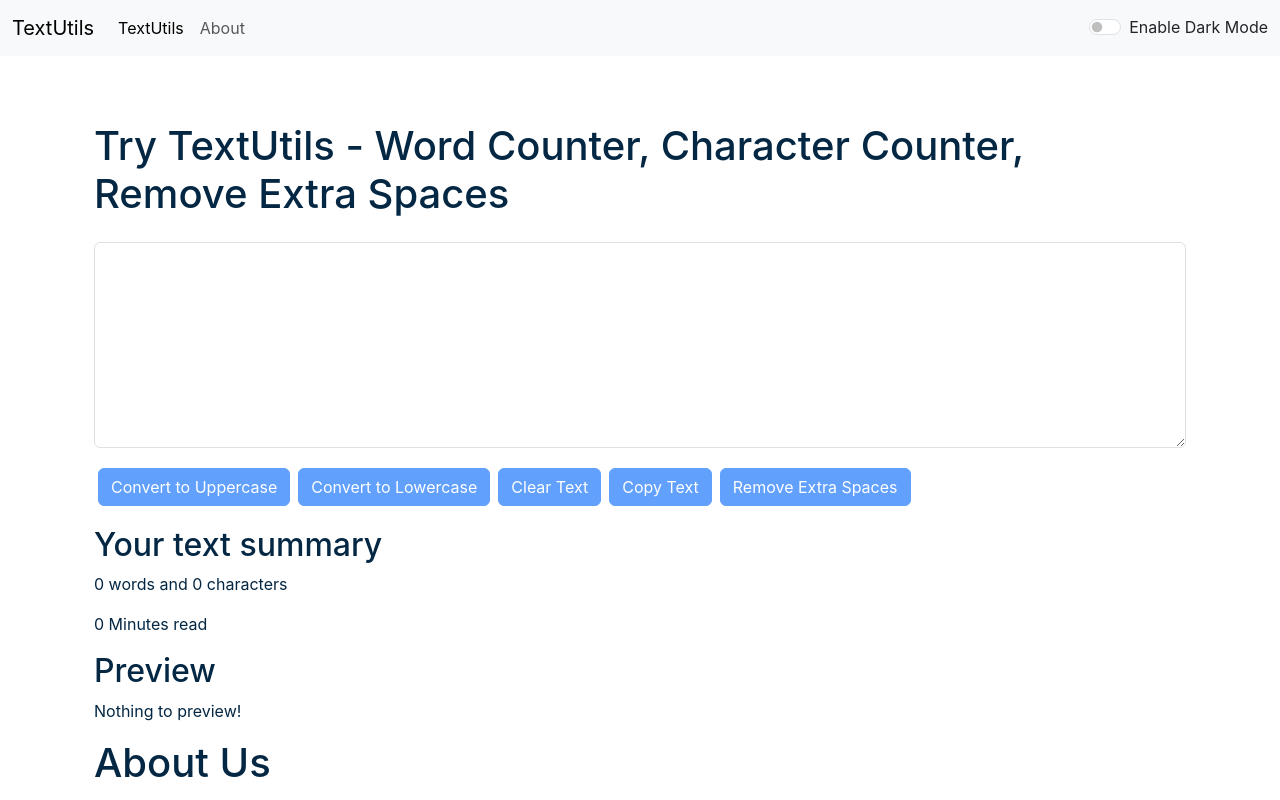
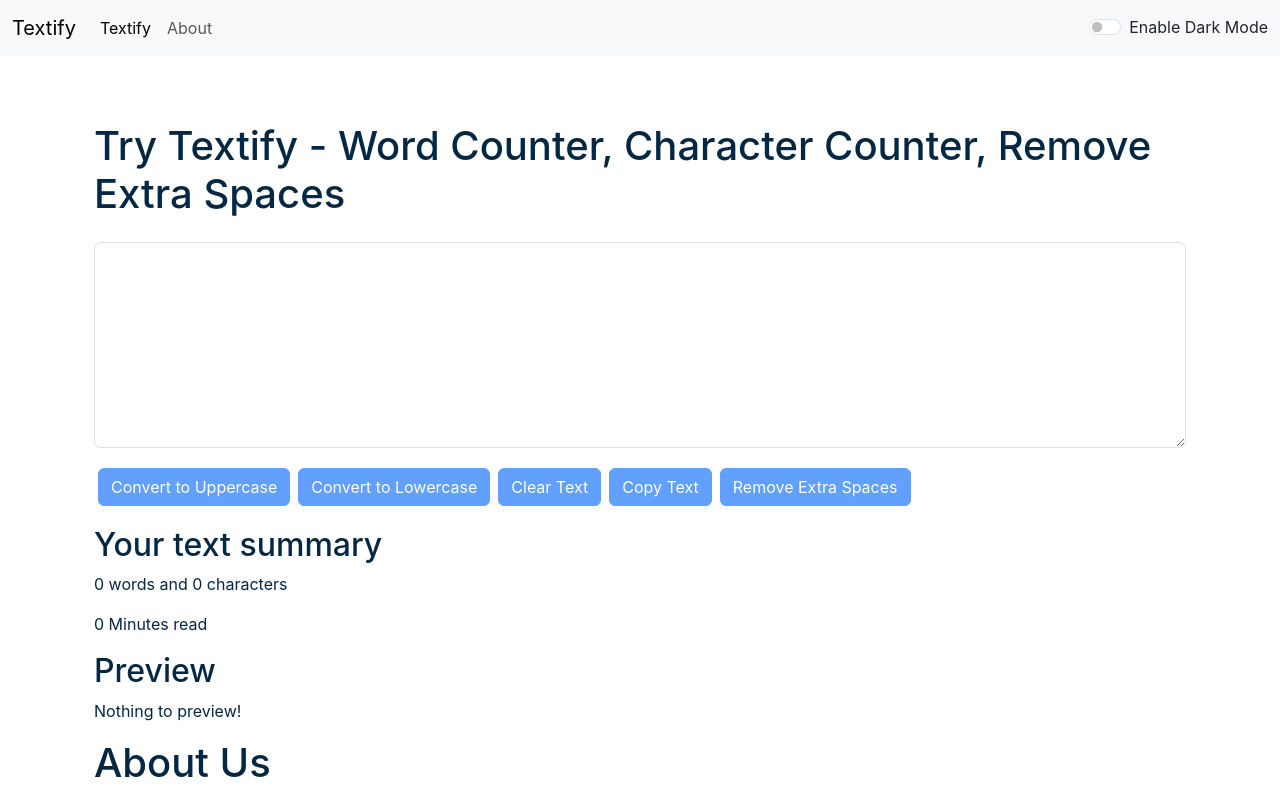
Before and after one commit to raghavranjan071/Textify_React, a React (Create React App) app: page / in a window 1280 px wide. Shown: the top 800 px of the page. Built offline with nearby package versions, Linux system fonts and the light colour scheme.

Commit message:
Commit after video 16 Status: Working

```diff
--- a/package.json
+++ b/package.json
@@ -1,4 +1,5 @@
 {
+  "homepage": "https://raghavranjan071.github.io/Textify_React",
   "name": "my-app",
   "version": "0.1.0",
   "private": true,
@@ -6,13 +7,16 @@
     "@testing-library/jest-dom": "^5.16.5",
     "@testing-library/react": "^13.4.0",
     "@testing-library/user-event": "^13.5.0",
+    "gh-pages": "^5.0.0",
     "react": "^18.2.0",
     "react-dom": "^18.2.0",
-    "react-router-dom": "^6.14.1",
+    "react-router-dom": "^6.14.2",
     "react-scripts": "5.0.1",
     "web-vitals": "^2.1.4"
   },
   "scripts": {
+    "predeploy": "npm run build",
+   "deploy": "gh-pages -d build",
     "start": "react-scripts start",
     "build": "react-scripts build",
     "test": "react-scripts test",
--- a/public/index.html
+++ b/public/index.html
@@ -7,7 +7,7 @@
     <meta name="theme-color" content="#000000" />
     <meta
       name="description"
-      content="TextUtils is a utility which can be used to manipulate your text in the way you want!"
+      content="Textify is a utility which can be used to manipulate your text in the way you want!"
     />
     <link rel="apple-touch-icon" href="%PUBLIC_URL%/logo192.png" />
 
@@ -16,7 +16,7 @@
     <script src="https://cdn.jsdelivr.net/npm/@popperjs/core@2.11.8/dist/umd/popper.min.js" integrity="sha384-I7E8VVD/ismYTF4hNIPjVp/Zjvgyol6VFvRkX/vR+Vc4jQkC+hVqc2pM8ODewa9r" crossorigin="anonymous"></script>
 
 
-    <title>TextUtils- Word | Counter Character Counter</title>
+    <title>Textify- Word | Counter Character Counter</title>
   </head>
   <body>
     <noscript>You need to enable JavaScript to run this app.</noscript>
--- a/src/App.js
+++ b/src/App.js
@@ -34,7 +34,7 @@
       setMode('dark');
       document.body.style.backgroundColor = '#042743';
       showAlert("Dark mode has been enabled", "success");
-      document.title = "TextUtils- Dark Mode"
+      document.title = "Textify- Dark Mode"
 
       //Used to add distractions
       // setInterval(()=>{
@@ -50,7 +50,7 @@
       setMode('light');
       document.body.style.backgroundColor = 'white';
       showAlert("Light mode has been enabled", "success");
-      document.title = "TextUtils- Light Mode"
+      document.title = "Textify- Light Mode"
     }
   }
   return (
@@ -60,7 +60,7 @@
 
       {/* <Router> */}
 
-        <Navbar title='TextUtils' mode={mode} toggleMode={toggleMode} />
+        <Navbar title='Textify' mode={mode} toggleMode={toggleMode} />
         <Alert alert={alert} />
         <div className='container my-3'>
 
@@ -75,7 +75,7 @@
             </Route>
           </Switch> */}
 
-          <TextForm showAlert={showAlert} heading="Try TextUtils - Word Counter, Character Counter, Remove Extra Spaces" mode={mode}/>
+          <TextForm showAlert={showAlert} heading="Try Textify - Word Counter, Character Counter, Remove Extra Spaces" mode={mode}/>
           {/* <Home /> */}
 
 
--- a/src/components/Navbar.js
+++ b/src/components/Navbar.js
@@ -5,17 +5,17 @@
     return (
         <nav className={`navbar navbar-expand-lg navbar-${props.mode} bg-${props.mode}`} >
             <div className="container-fluid">
-                <a className="navbar-brand" href="/">{props.title}</a>
+                <a className="navbar-brand" href="#">{props.title}</a>
                 <button className="navbar-toggler" type="button" data-bs-toggle="collapse" data-bs-target="#navbarSupportedContent" aria-controls="navbarSupportedContent" aria-expanded="false" aria-label="Toggle navigation">
                     <span className="navbar-toggler-icon"></span>
                 </button>
                 <div className="collapse navbar-collapse" id="navbarSupportedContent">
                     <ul className="navbar-nav me-auto mb-2 mb-lg-0">
                         <li className="nav-item">
-                            <a className="nav-link active" aria-current="page" href="/">TextUtils</a>
+                            <a className="nav-link active" aria-current="page" href="#">Textify</a>
                         </li>
                         <li className="nav-item">
-                            <a className="nav-link" href="/">{props.aboutText}</a>
+                            <a className="nav-link" href="#">{props.aboutText}</a>
                         </li>
 
                     </ul>
```
Also changed, not shown: 1 other file (tests, documents, lock files or other folders).
